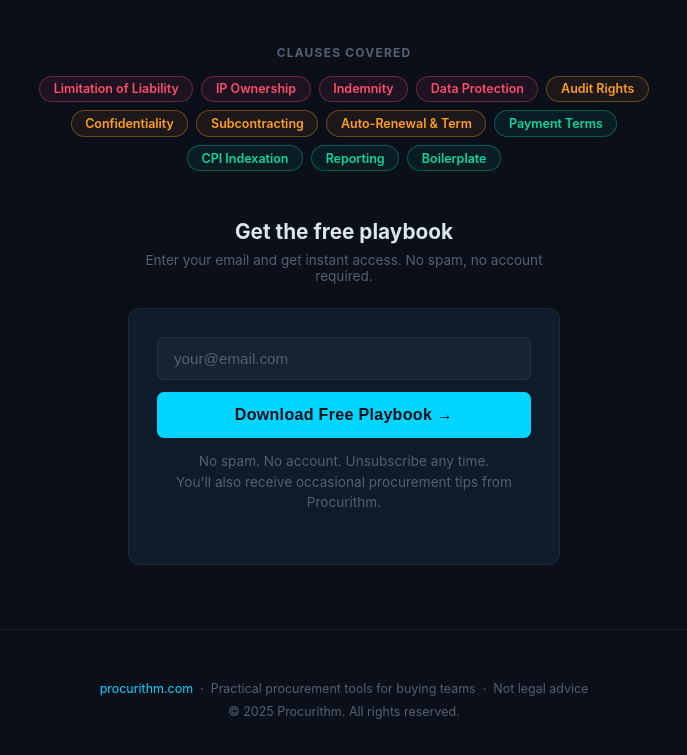
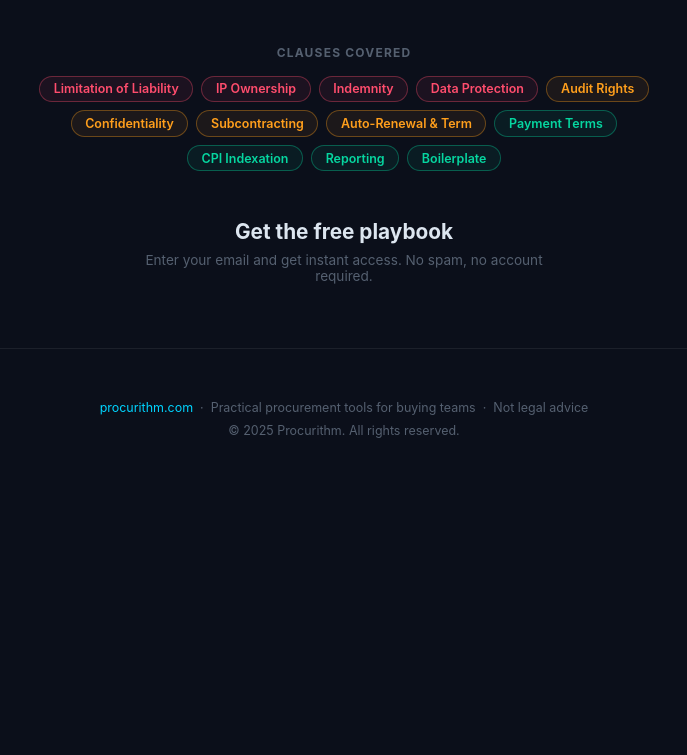
Before and after one commit to z8r9x5j76w-pixel/procurithm, a plain HTML site: page playbook.html in a window 1280 px wide. Shown: the part 1010-1765 px from the top of the page, without its empty margins (296-983 px from the left). After the commit the page ends 1484 px from the top, so only its background shows below. Drawn offline with Linux system fonts and the light colour scheme.

Commit message:
Add files via upload

```diff
--- a/playbook.html
+++ b/playbook.html
@@ -218,51 +218,7 @@
       color: var(--mid);
       margin-bottom: 1.5rem;
     }
-    .form-card {
-      background: var(--navy);
-      border: 1px solid var(--border);
-      border-radius: 12px;
-      padding: 1.75rem;
-    }
-    .form-row {
-      display: flex;
-      flex-direction: column;
-      gap: 0.75rem;
-    }
-    .form-input {
-      width: 100%;
-      background: rgba(255,255,255,0.04);
-      border: 1px solid var(--border);
-      border-radius: 7px;
-      color: var(--light);
-      font-size: 0.95rem;
-      padding: 0.75rem 1rem;
-      outline: none;
-      transition: border-color 0.2s;
-    }
-    .form-input:focus { border-color: var(--blue); }
-    .form-input::placeholder { color: var(--mid); }
-    .btn-download {
-      width: 100%;
-      background: var(--blue);
-      color: #0b0f1a;
-      border: none;
-      border-radius: 7px;
-      font-size: 1rem;
-      font-weight: 800;
-      padding: 0.85rem 1rem;
-      cursor: pointer;
-      transition: opacity 0.2s, transform 0.1s;
-      letter-spacing: 0.02em;
-    }
-    .btn-download:hover { opacity: 0.88; transform: translateY(-1px); }
-    .btn-download:active { transform: translateY(0); }
-    .form-note {
-      font-size: 0.72rem;
-      color: var(--mid);
-      margin-top: 0.85rem;
-      line-height: 1.5;
-    }
+
 
     /* ── Success state ── */
     .success-card {
@@ -298,9 +254,9 @@
       text-decoration: none;
       transition: opacity 0.2s;
     }
-    .btn-go:hover { opacity: 0.85; }
 
-    /* ── Preview strip ── */
+
+
     .preview {
       max-width: 680px;
       margin: 3rem auto 0;
@@ -454,26 +410,11 @@
     <h2>Get the free playbook</h2>
     <p>Enter your email and get instant access. No spam, no account required.</p>
 
-    <div class="form-card" id="form-card">
-      <div class="form-row">
-        <input
-          type="email"
-          id="email-input"
-          class="form-input"
-          placeholder="your@email.com"
-          autocomplete="email"
-        />
-        <button class="btn-download" onclick="handleSubmit()">
-          Download Free Playbook →
-        </button>
-      </div>
-      <p class="form-note">
-        No spam. No account. Unsubscribe any time.<br>
-        You'll also receive occasional procurement tips from Procurithm.
-      </p>
-    </div>
+    <!-- MailerLite embedded form -->
+    <div class="ml-embedded" data-form="b96fBv"></div>
 
-    <div class="success-card" id="success-card">
+    <!-- After signup: show download link -->
+    <div class="success-card" id="success-card" style="margin-top:1rem;">
       <div class="success-icon">✅</div>
       <h3>Your playbook is ready.</h3>
       <p>
@@ -502,36 +443,22 @@
     © 2025 Procurithm. All rights reserved.
   </footer>
 
+  <!-- MailerLite universal script -->
   <script>
-    function handleSubmit() {
-      const email = document.getElementById('email-input').value.trim();
+    (function(w,d,e,u,f,l,n){w[f]=w[f]||function(){(w[f].q=w[f].q||[])
+    .push(arguments);},l=d.createElement(e),l.async=1,l.src=u,
+    n=d.getElementsByTagName(e)[0],n.parentNode.insertBefore(l,n);})
+    (window,document,'script',
+    'https://assets.mailerlite.com/js/universal.js','ml');
+    ml('account', '1622742');
 
-      // Basic validation
-      if (!email || !email.includes('@') || !email.includes('.')) {
-        document.getElementById('email-input').style.borderColor = '#ff4d6d';
-        document.getElementById('email-input').focus();
-        return;
+    // Listen for MailerLite successful submission → show download link
+    window.addEventListener('message', function(e) {
+      if (e.data && e.data.type === 'mlFormSubmitSuccess') {
+        const card = document.getElementById('success-card');
+        card.classList.add('visible');
+        card.scrollIntoView({ behavior: 'smooth', block: 'center' });
       }
-
-      // Reset border
-      document.getElementById('email-input').style.borderColor = '';
-
-      // TODO: Replace this URL with your MailerLite or ConvertKit form endpoint
-      // For now, we log and show the success state directly
-      // When you set up MailerLite, replace the block below with their fetch call
-      console.log('Email captured:', email);
-
-      // Show success
-      document.getElementById('form-card').style.display = 'none';
-      document.getElementById('success-card').classList.add('visible');
-
-      // Scroll to success
-      document.getElementById('success-card').scrollIntoView({ behavior: 'smooth', block: 'center' });
-    }
-
-    // Allow Enter key to submit
-    document.getElementById('email-input').addEventListener('keydown', function(e) {
-      if (e.key === 'Enter') handleSubmit();
     });
   </script>
 
```
